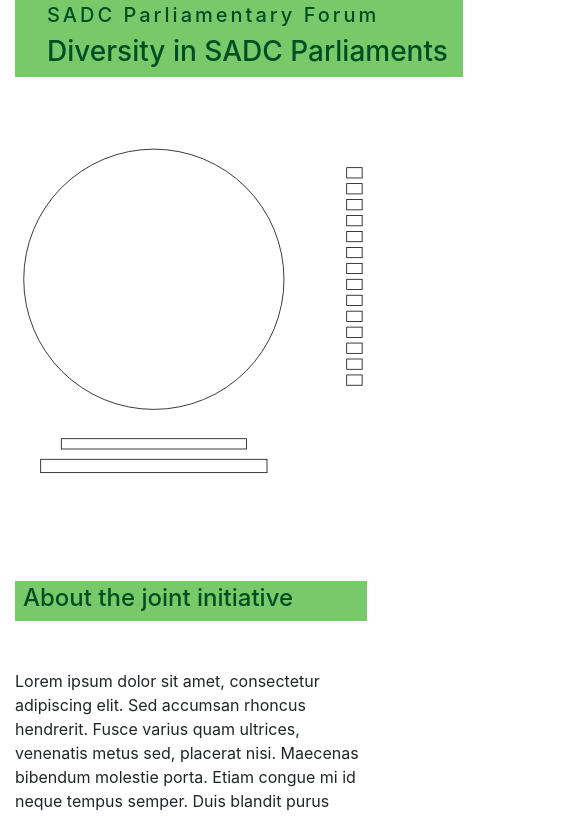
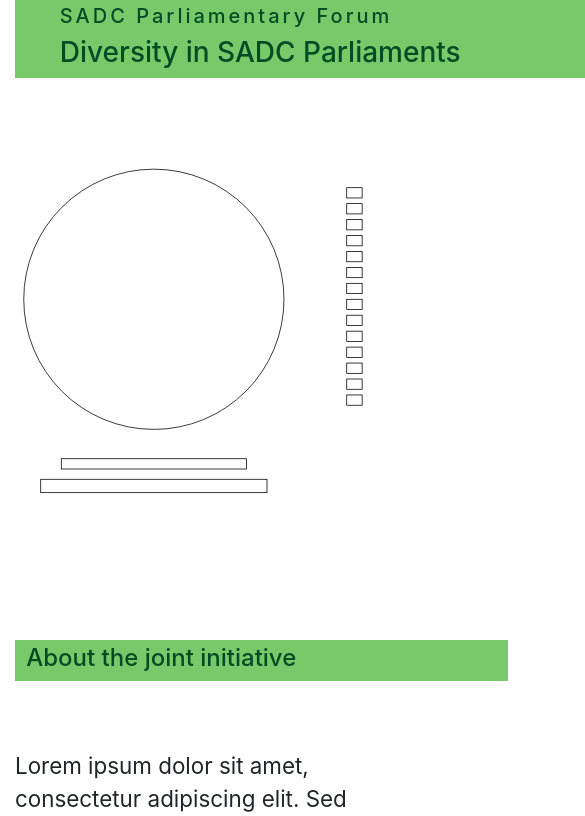
Before and after one commit to WaydeHerman/SADCFinal, a plain HTML site: page index.html in a window 390 px wide. Shown: the top 816 px of the page, 585 px wide, since content can reach past the window. Drawn offline with nearby package versions, Linux system fonts and the light colour scheme.

Commit message:
changed font rules

```diff
--- a/index.html
+++ b/index.html
@@ -8,12 +8,12 @@
   />
 </head>
 <style type="text/css">
-  @media (max-width: @screen-xs) {
-    body{font-size: 10px;}
+  @media screen and (max-width: 900px) {
+    body{font-size: 1.2em;}
 }
 
-@media (max-width: @screen-sm) {
-    body{font-size: 14px;}
+@media screen and (max-width: 700px) {
+    body{font-size: 1.4em;}
 }
 
   @media screen and (max-width: 600px) {
```
